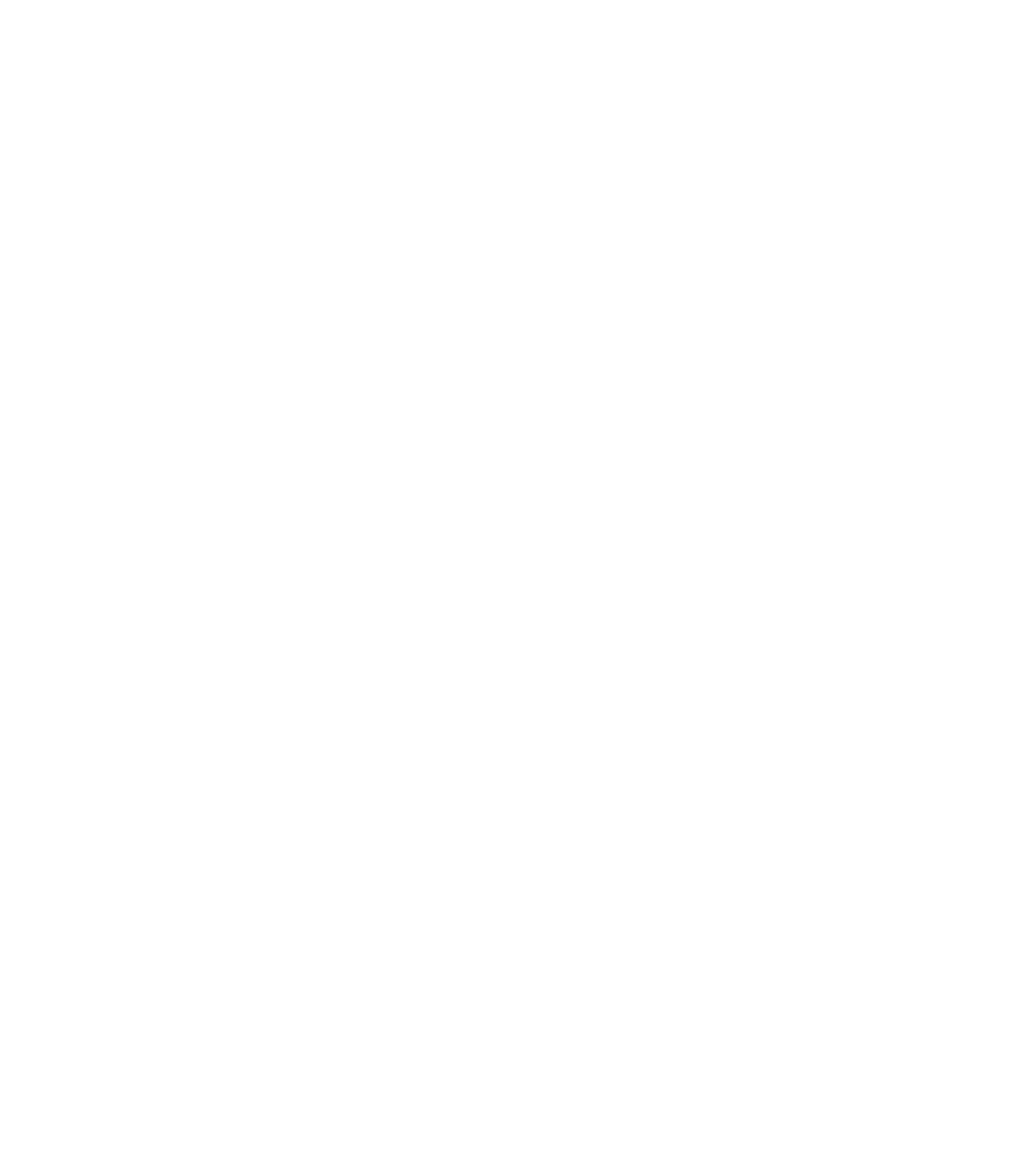
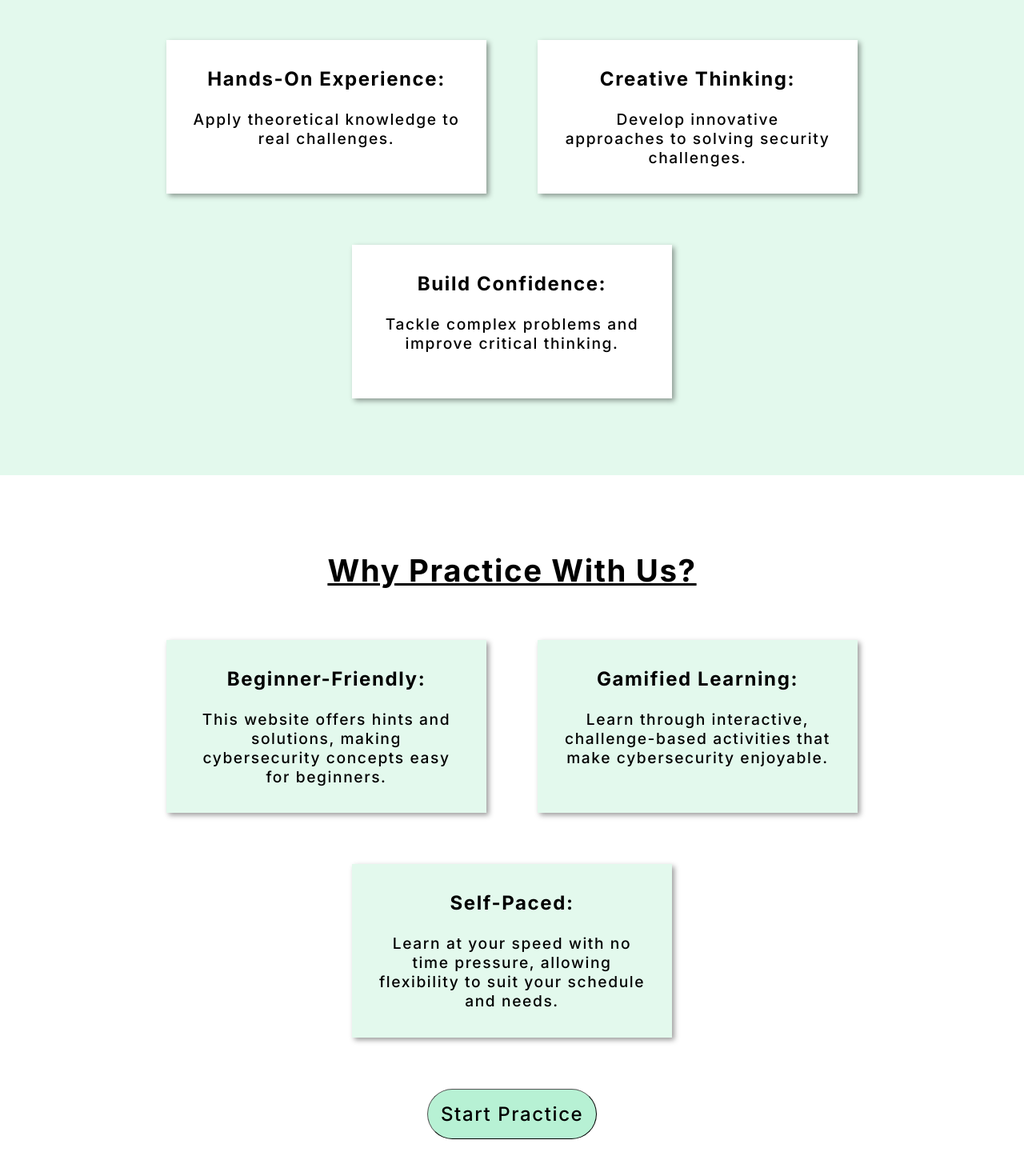
Before and after one commit to A-Os-G/CTF_Frontend_React_Website, a React (Vite) app in the folder React-/: page / in a window 1280 px wide. Shown: the part 1100-2570 px from the top of the page at 80% size. Before the commit the page ends 800 px from the top, so only its background shows below. Built offline with nearby package versions, Linux system fonts and the light colour scheme.

Commit message:
Added folders for challengePage, replaced some @media screen with flex wrap ,and added animation for start practice button + refinment

```diff
--- a/React-/src/App.jsx
+++ b/React-/src/App.jsx
@@ -1,6 +1,8 @@
 import HomePage from './pages/userView/homePage/'
-import LoginPage from './pages/userView/loginPage/loginPage/Login'
-import SignupPage from './pages/userView/loginPage/signupPage/Signup'
+import LoginPage from './pages/userView/accessPage/loginPage/Login'
+import SignupPage from './pages/userView/accessPage/signupPage/Signup'
+import ChallengePage from './pages/userView/challengePage/'
+
 import './App.css'
 
 
@@ -8,9 +10,11 @@ function App() {
 
   return (
     <>
-      {/* <HomePage /> */}
+      <HomePage />
       {/* <LoginPage /> */}
       {/* <SignupPage /> */}
+
+      <ChallengePage />
     </>
   )
 }
--- a/React-/src/components/Footer/footer.css
+++ b/React-/src/components/Footer/footer.css
@@ -1,17 +1,13 @@
 .Footer-Section{
     display: flex;
+    flex-wrap: wrap;
     justify-content: space-around;
-    align-items: start;
+    align-items: center;
+    text-align: center;
     background-color: rgb(33, 33, 33);
     color: rgb(170, 170, 170);
     min-height: 12rem;
     min-width: 100%;
-
-    /* 2 ways to keep footer at bottom */
-    /* position: absolute;
-    bottom: 0; */
-
-    /* margin-top: auto; */
 }
 
 .profile-pic{
@@ -76,12 +72,6 @@ span{
 
 @media screen and (max-width: 950px) {
 
-    .Footer-Section{
-        flex-direction: column;
-        align-items: center;
-        padding: 2rem 0rem;
-    }
-
     .contact-us{
         text-align: center;
 
--- a/React-/src/components/Navbar/Navbar.css
+++ b/React-/src/components/Navbar/Navbar.css
@@ -7,6 +7,7 @@ nav{
     top: 0;
     background-color: white;
     min-height: 6rem;
+    z-index: 99;
 
 }
 
--- a/React-/src/pages/userView/loginPage/loginPage/Login.jsx
+++ b/React-/src/pages/userView/accessPage/loginPage/Login.jsx
@@ -8,17 +8,17 @@ function Login() {
 
         <div className="login-Section">
 
-            <div className="image-Side">
+            <div className="login-image-Side">
                 <img src="/images/Login_image.jpg" alt="" />
             </div>
 
-            <div className="input-Side">
+            <div className="login-input-Side">
 
                 <div className="login-header">
                     <h1>Login</h1>
                 </div>
 
-                <div className="inputs">
+                <div className="login-inputs">
 
 
                     <div className='inputbox email'>
--- a/React-/src/pages/userView/loginPage/loginPage/login.css
+++ b/React-/src/pages/userView/accessPage/loginPage/login.css
@@ -3,24 +3,27 @@
     align-items: center;
 }
 
-.image-Side{
+.login-image-Side{
     justify-content: center;
     display: flex;
     width: 60%;
 }
 
-.image-Side > img{
+.login-image-Side > img{
     max-width: 90%;
     max-height: 100vh;
 }
 
-.input-Side{
+.login-input-Side{
     background-color: #63e1a8;
     display: flex;
     flex-direction: column;
     text-align: center;
     justify-content: center;
-    width: 40%;
+    /* width: 40%; */
+    flex-grow: 1;
+    flex-shrink: 0;
+    width: 30rem;
     min-height: 100vh;
 }
 
@@ -31,11 +34,11 @@
     margin-top: 2rem;
 }
 
-.inputs{
+.login-inputs{
     margin: 2rem 3rem;
 }
 
-.inputs > a{
+.login-inputs > a{
     color: blue;
     cursor: pointer;
     text-decoration: underline;
@@ -80,19 +83,13 @@
 
 }
 
-@media screen and (max-width:1000px) {
-    .input-Side{
-        width: 65%;
-    }
-}
-
 
 @media screen and (max-width:700px) {
 
-    .image-Side{
+    .login-image-Side{
         display: none;
     }
-    .input-Side{
+    .login-input-Side{
         width: 100%;
     }
 }
--- a/React-/src/pages/userView/loginPage/signupPage/signup.css
+++ b/React-/src/pages/userView/accessPage/signupPage/signup.css
@@ -20,7 +20,10 @@
     flex-direction: column;
     text-align: center;
     justify-content: center;
-    width: 40%;
+    flex-shrink:0;
+    flex-grow: 1;
+    /* width: 40%; */
+    width: 30rem;
     min-height: 100vh;
 }
 
@@ -48,6 +51,7 @@
     align-items: center;
     margin: 1rem 0rem;
     border-radius: 1rem;
+    box-shadow: 0.2rem 0.2rem 0.4rem rgba(0, 0, 0, 0.393);
 }
 
  .inputbox > input{
@@ -77,15 +81,10 @@
     padding: 1.3rem 5rem;
     font-weight: 800;
     margin-bottom: 2rem;
+    box-shadow: 0.2rem 0.2rem 0.4rem rgba(0, 0, 0, 0.393);
+
 
 }
-
-@media screen and (max-width:1000px) {
-    .input-Side{
-        width: 65%;
-    }
-}
-
 
 @media screen and (max-width:700px) {
 
--- a/React-/src/pages/userView/homePage/aboutSection/about.css
+++ b/React-/src/pages/userView/homePage/aboutSection/about.css
@@ -3,6 +3,7 @@
     display: flex;
     flex-direction: column;
     text-align: center;
+
 }
 
 .about{
--- a/React-/src/pages/userView/homePage/body_one/body_one.css
+++ b/React-/src/pages/userView/homePage/body_one/body_one.css
@@ -21,18 +21,22 @@
 
 .reasons-Section{
     display: flex;
-
+    flex-wrap: wrap;
+    justify-content: center;
+    /* gap: 2rem; */
 }
 
 .reason{
     margin: 2rem;
     max-width: 25rem;
+    min-height: 12rem;
     justify-content: center;
     text-align: center;
     /* border: solid black 0.1rem; */
     padding: 2.1rem;
     box-shadow: 0.2rem 0.2rem 0.4rem rgba(0, 0, 0, 0.393);
     background-color: white;
+
 
 }
 
@@ -45,11 +49,3 @@
     font-weight: 500;
     /* margin: 0rem 2rem; */
 }
-
-@media screen and (max-width:950px) {
-
-    .reasons-Section{
-        flex-direction: column;
-    }
-
-}
--- a/React-/src/pages/userView/homePage/body_two/Body_Two.jsx
+++ b/React-/src/pages/userView/homePage/body_two/Body_Two.jsx
@@ -5,13 +5,13 @@ import Button from '../../../../components/ui/Button';
 function Body_Two() {
     return (
         <>
-            <div className="body2-Section">
+            <div className="b2-Section">
 
                 <div className="header">
                     <h1>Why Practice With Us?</h1>
                 </div>
 
-                <div className="reasons-Section">
+                <div className="b2_reasons-Section">
                     <div className="b2_reason">
                         <h2>Beginner-Friendly:</h2>
                         <p>This website offers hints and solutions, making cybersecurity concepts easy for beginners.</p>
@@ -28,7 +28,7 @@ function Body_Two() {
                     </div>
                 </div>
 
-                    <div className="body2_button">
+                    <div className="b2_button wiggle">
                         <Button name="Start Practice" address="./challenges"/>
                     </div>
             </div>
--- a/React-/src/pages/userView/homePage/body_two/body_two.css
+++ b/React-/src/pages/userView/homePage/body_two/body_two.css
@@ -1,4 +1,5 @@
-.body2-Section{
+
+.b2-Section{
     display: flex;
     flex-direction: column;
     align-items: center;
@@ -8,14 +9,17 @@
     min-width: 100%;
     padding: 4rem 2rem;
 }
-.body2_button > Button{
-    margin: 2rem;
+
+.b2_button > Button{
+    margin: 2rem 0rem;
     padding: 1rem;
     font-size: 1.5rem;
     background-color: #B7F1D4;
+    border-radius: 3rem;
+
 }
-.body2_button > Button:hover{
-    background-color: #E3F9ED;
+.b2_button > Button:hover{
+    background-color: #63E1A8;
 
 }
 
@@ -30,9 +34,11 @@
 
 }
 
-.reasons-Section{
+.b2_reasons-Section{
     display: flex;
-
+    flex-wrap: wrap;
+    justify-content: center;
+    /* gap: 2rem; */
 }
 
 .b2_reason{
@@ -63,3 +69,23 @@
     }
 
 }
+
+
+@keyframes wiggle {
+    0%,
+    80%,
+    100%{
+        transform: rotate(0deg);
+
+    }
+    85%{
+        transform: rotate(5deg);
+    }
+    95%{
+        transform: rotate(-5deg);
+    }
+
+}
+.wiggle{
+    animation: wiggle 3s 20s infinite;
+}
```
Also changed, not shown: React-/src/pages/userView/challengePage/index.jsx (added, +12 -0 lines), React-/public/images/arrow.png (added), React-/src/pages/userView/accessPage/signupPage/Signup.jsx (renamed from React-/src/pages/userView/loginPage/signupPage/Signup.jsx).
